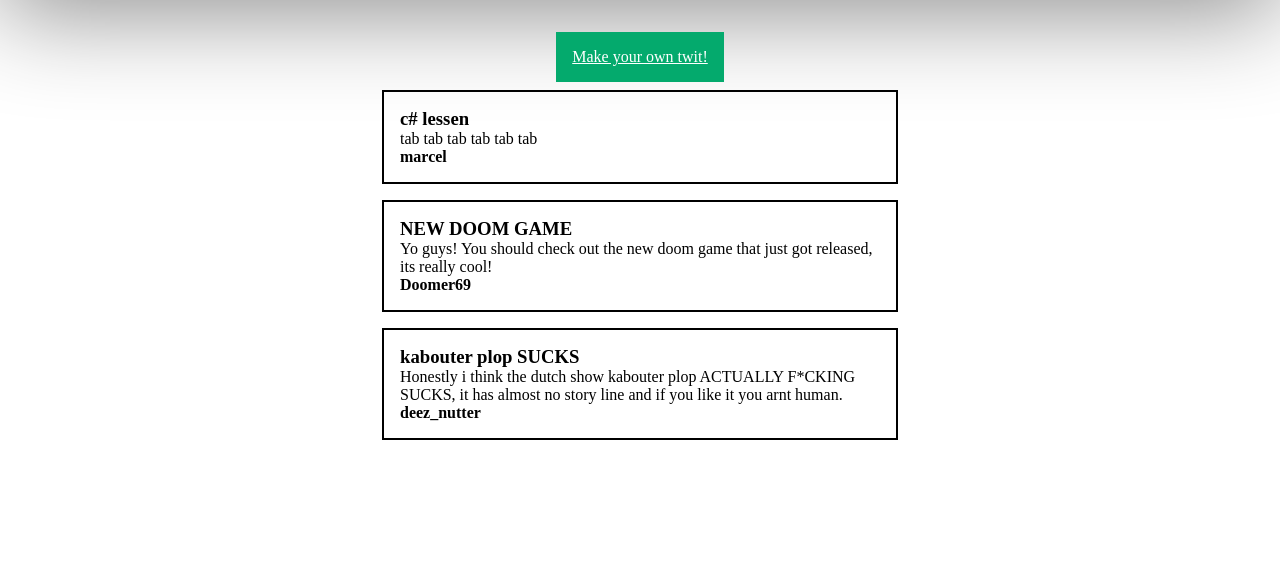
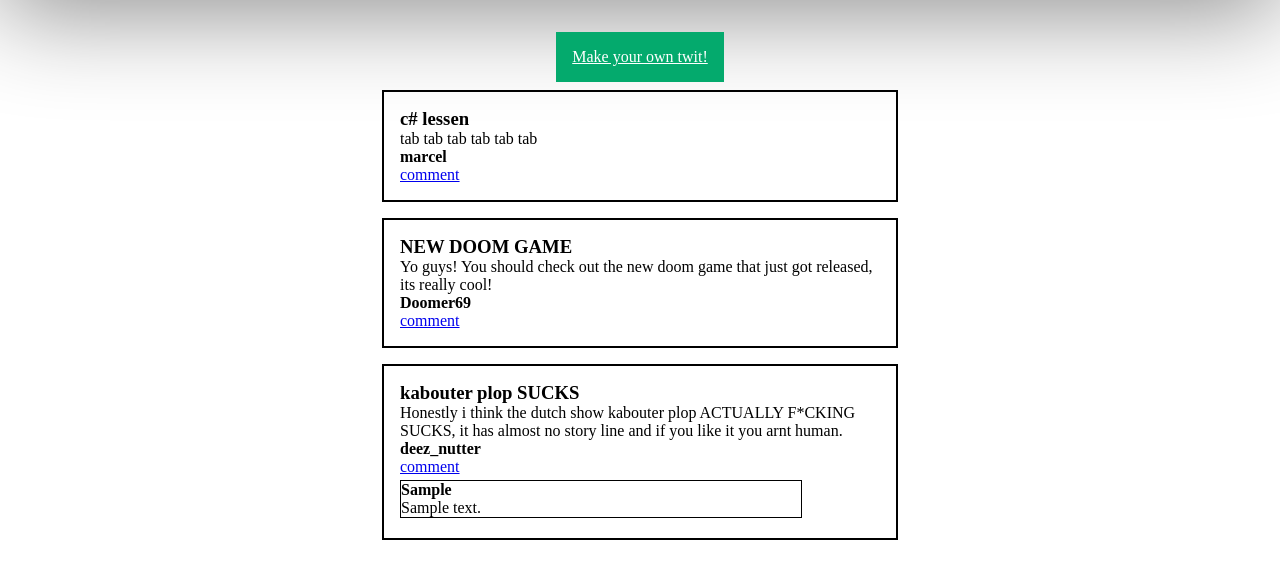
Before and after one commit to WouterSma/c2codecamp, a PHP site: page /c2codecamp/tweeter/index.php in a window 1280 px wide. Shown: the part 119-698 px from the top of the page. Run offline with PHP 8.4, Linux system fonts and the light colour scheme; data comes from the database, SQL or seed files in the repository; tables that the repository leaves empty or names only in its code hold one stand-in row (values such as "Sample post").

Commit message:
made a commenting system

```diff
--- a/css/style.css
+++ b/css/style.css
@@ -54,6 +54,20 @@ nav h1{
   padding: 1rem;
   margin-bottom: 0.5rem;
   margin-top: 0.5rem;
+}
+
+.comments{
+  display: flex;
+  justify-content: center;
+  flex-direction: column;
+}
+
+.comment{
+  border: 1px solid black;
+  max-width: 25rem;
+  min-width: 25rem;
+  margin-bottom: 0.25rem;
+  margin-top: 0.25rem;
 }
 
 .form-group{
--- a/header.php
+++ b/header.php
@@ -7,14 +7,6 @@
     <link rel="stylesheet" href="../css/style.css">
     <title>C2CodeCamp</title>
     <?php require_once "backend/config.php" ?>
-
-    <?php
-    $status = session_status();
-    if($status == PHP_SESSION_NONE){
-
-        session_start();
-    }
-?>
 
 
 <header>
--- a/tweeter/index.php
+++ b/tweeter/index.php
@@ -15,10 +15,25 @@
         ?>
 
         <?php foreach ($twits as $twit): ?>
+            <?php
+                $query = "SELECT * FROM comments WHERE twit_id = :id";
+                $statement = $conn->prepare($query);
+                $statement->execute([":id" => $twit['id']]);
+                $comments = $statement->fetchAll(PDO::FETCH_ASSOC);
+            ?>
         <div class="twit">
             <h3><?php echo $twit['title'] ?></h3>
             <p><?php echo $twit['message'] ?></p>
             <h4><?php echo $twit['user'] ?></h4>
+            <a href="comment.php?id=<?php echo $twit['id'] ?>">comment</a>
+            <div class="comments">
+                <?php foreach ($comments as $comment): ?>
+                <div class="comment">
+                    <h4><?php echo $comment['user'] ?></h4>
+                    <p><?php echo $comment['comment'] ?></p>
+                </div>
+                <?php endforeach; ?>
+            </div>
         </div>
         <?php endforeach; ?>
         <a href="create.php" class="dropdown_button">Make your own twit!</a>
```
Also changed, not shown: backend/twitController.php (+23 -1 lines), tweeter/comment.php (added, +23 -0 lines).
